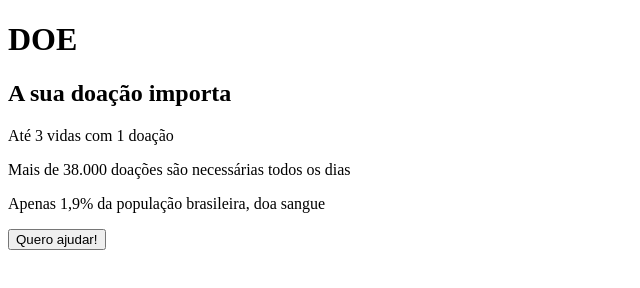
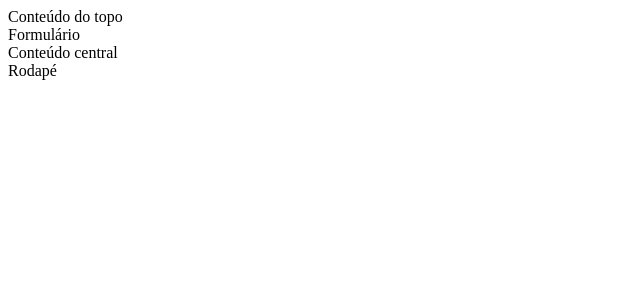
Before and after one commit to magno193/maratonadev, a plain HTML site: page index.html in a window 1280 px wide. Shown: the whole page, without its empty margins (0-640 px from the left). Drawn offline with Linux system fonts and the light colour scheme.

Commit message:
4 -  Divisão de conteúdos

```diff
--- a/index.html
+++ b/index.html
@@ -6,13 +6,9 @@
     </head>
 
     <body>
-        <!-- Todo o conteúdo visível para o usuário em uma página -->
-        <h1>DOE</h1>
-        <h2>A sua doação importa</h2>
-        <p>Até 3 vidas com 1 doação</p>
-        <p>Mais de 38.000 doações são necessárias todos os dias</p>
-        <p>Apenas 1,9% da população brasileira, doa sangue</p>
-
-        <button>Quero ajudar!</button>
+        <header>Conteúdo do topo</header>
+        <section>Formulário</section>
+        <main>Conteúdo central</main>
+        <footer>Rodapé</footer>
     </body>
 </html>
```
